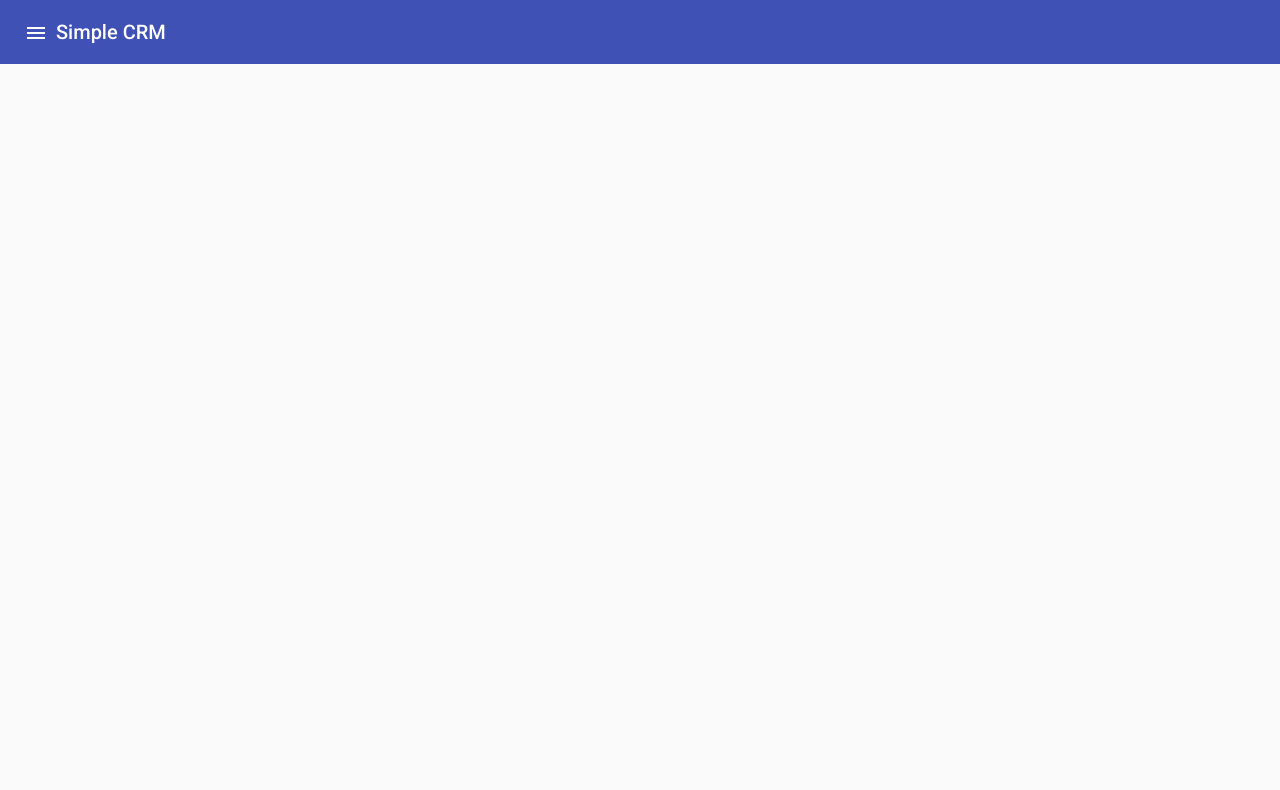
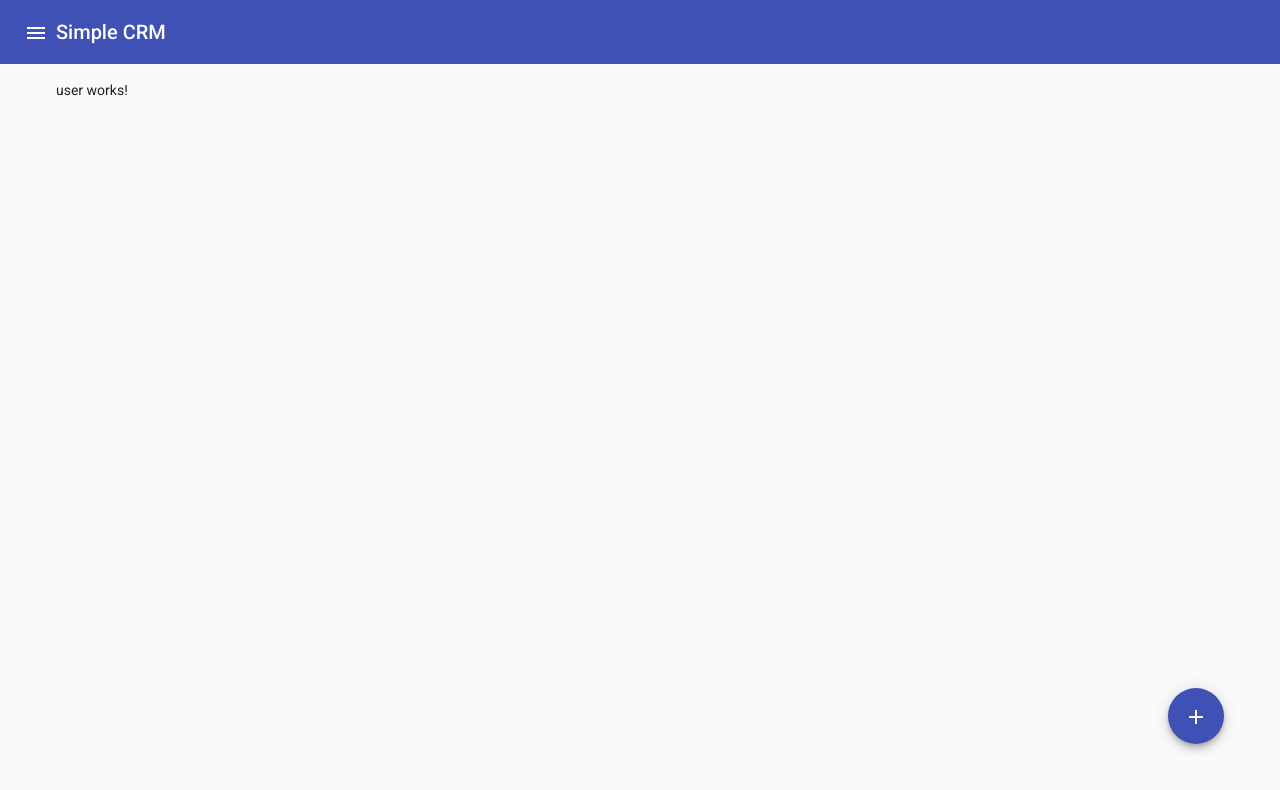
Before and after one commit to paul-E404/SimpleCRM, an Angular app: page /user in a window 1280 px wide. Before the commit this address led to /. Shown: the top 790 px of the page. Built offline with nearby package versions, Linux system fonts and the light colour scheme.

Commit message:
Implemented routing and add-user-btn

```diff
--- a/src/app/app-routing.module.ts
+++ b/src/app/app-routing.module.ts
@@ -1,7 +1,13 @@
 import { NgModule } from '@angular/core';
 import { RouterModule, Routes } from '@angular/router';
+import { DashboardComponent } from './dashboard/dashboard.component';
+import { UserComponent } from './user/user.component';
 
-const routes: Routes = [];
+const routes: Routes = [
+  { path: '', component: DashboardComponent },
+  { path: 'dashboard', component: DashboardComponent },
+  { path: 'user', component: UserComponent }
+];
 
 @NgModule({
   imports: [RouterModule.forRoot(routes)],
--- a/src/app/app.component.html
+++ b/src/app/app.component.html
@@ -4,16 +4,19 @@
       PLATZ FÜR LOGO
     </div>
     <ul class="menu-items">
-      <li><mat-icon>dashboard</mat-icon>Dashboard</li>
-      <li><mat-icon>person_outline</mat-icon>User</li>
+      <li routerLink="/">
+        <mat-icon>dashboard</mat-icon>Dashboard
+      </li>
+      <li routerLink="/user">
+        <mat-icon>person_outline</mat-icon>User
+      </li>
     </ul>
   </mat-drawer>
 
   <div class="example-sidenav-content">
 
     <mat-toolbar color="primary">
-      <button (click)="drawer.toggle();menuOpened = !menuOpened" mat-icon-button class="example-icon"
-        aria-label="Example icon-button with menu icon">
+      <button (click)="drawer.toggle();menuOpened = !menuOpened" mat-icon-button>
         <mat-icon *ngIf="!menuOpened">menu</mat-icon>
         <mat-icon *ngIf="menuOpened">menu_open</mat-icon>
       </button>
@@ -21,6 +24,10 @@
       <span class="example-spacer"></span>
     </mat-toolbar>
 
+    <div class="router-container">
+      <router-outlet></router-outlet>
+    </div>
+
   </div>
 
 </mat-drawer-container>
--- a/src/app/app.component.scss
+++ b/src/app/app.component.scss
@@ -29,7 +29,12 @@
         }
 
         &:hover {
-            background-color: rgba(0, 0, 0, 0.1);
+            background-color: rgba(0, 0, 0, 0.05);
         }
     }
 }
+
+.router-container {
+    padding-top: var(--padding-main);
+    padding-left: var(--offset-main);
+}
--- /dev/null
+++ b/src/app/dashboard/dashboard.component.html
@@ -0,0 +1 @@
+<p>dashboard works!</p>
--- /dev/null
+++ b/src/app/dashboard/dashboard.component.ts
@@ -0,0 +1,15 @@
+import { Component, OnInit } from '@angular/core';
+
+@Component({
+  selector: 'app-dashboard',
+  templateUrl: './dashboard.component.html',
+  styleUrls: ['./dashboard.component.scss']
+})
+export class DashboardComponent implements OnInit {
+
+  constructor() { }
+
+  ngOnInit(): void {
+  }
+
+}
--- /dev/null
+++ b/src/app/user/user.component.html
@@ -0,0 +1,5 @@
+<p>user works!</p>
+
+<button class="add-user-btn" mat-fab color="primary" matTooltip="Add user">
+    <mat-icon>add</mat-icon>
+</button>
--- /dev/null
+++ b/src/app/user/user.component.scss
@@ -0,0 +1,5 @@
+.add-user-btn {
+    position: absolute;
+    bottom: var(--offset-main);
+    right: var(--offset-main);
+}
--- /dev/null
+++ b/src/app/user/user.component.ts
@@ -0,0 +1,15 @@
+import { Component, OnInit } from '@angular/core';
+
+@Component({
+  selector: 'app-user',
+  templateUrl: './user.component.html',
+  styleUrls: ['./user.component.scss']
+})
+export class UserComponent implements OnInit {
+
+  constructor() { }
+
+  ngOnInit(): void {
+  }
+
+}
--- a/src/styles.scss
+++ b/src/styles.scss
@@ -1,5 +1,6 @@
 :root {
     --padding-main: 16px;
+    --offset-main: 56px;
 }
 
 html, body { height: 100%; }
```
Also changed, not shown: src/app/app.module.ts (+8 -2 lines), src/app/dashboard/dashboard.component.scss (added), 2 other files (tests, documents, lock files or other folders).
